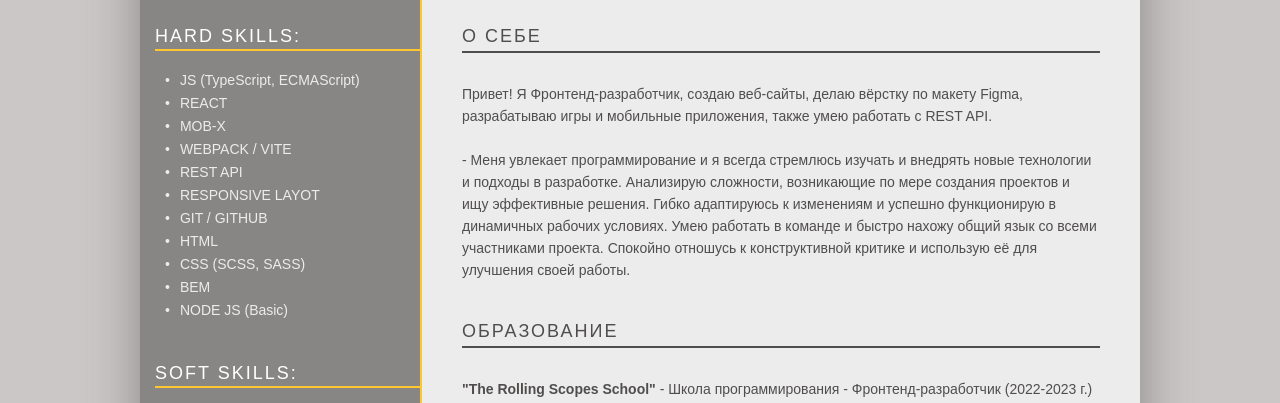
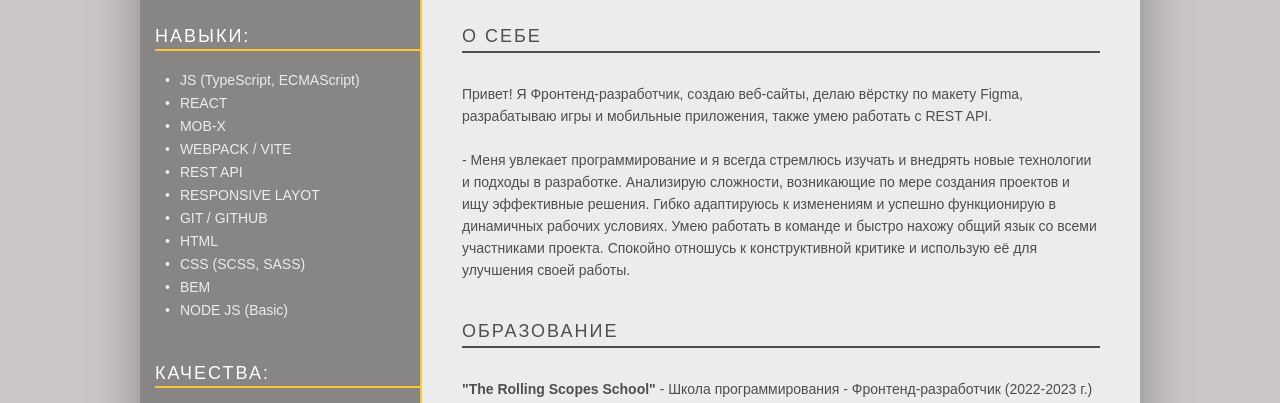
Before and after one commit to izmailowAlex/CV, a plain HTML site: page index.html in a window 1280 px wide. Shown: the part 309-712 px from the top of the page. Drawn offline with Linux system fonts and the light colour scheme.

Commit message:
Update index.html

```diff
--- a/index.html
+++ b/index.html
@@ -19,7 +19,7 @@
             </div>
 
             <div class="skills">
-                <h3 class="skills__title">Hard Skills:</h3>
+                <h3 class="skills__title">Навыки:</h3>
 
                 <ul class="skills-list">
                     <li class="skills-item"><span>•</span><span>JS (TypeScript, ECMAScript)</span></li>
@@ -37,7 +37,7 @@
             </div>
 
             <div class="soft">
-                <h3 class="soft__title">Soft Skills:</h3>
+                <h3 class="soft__title">Качества:</h3>
 
                 <ul class="soft-list">
                     <li class="soft-item"><span>•</span><span>Умение анализировать проблемы и находить эффективные
```
